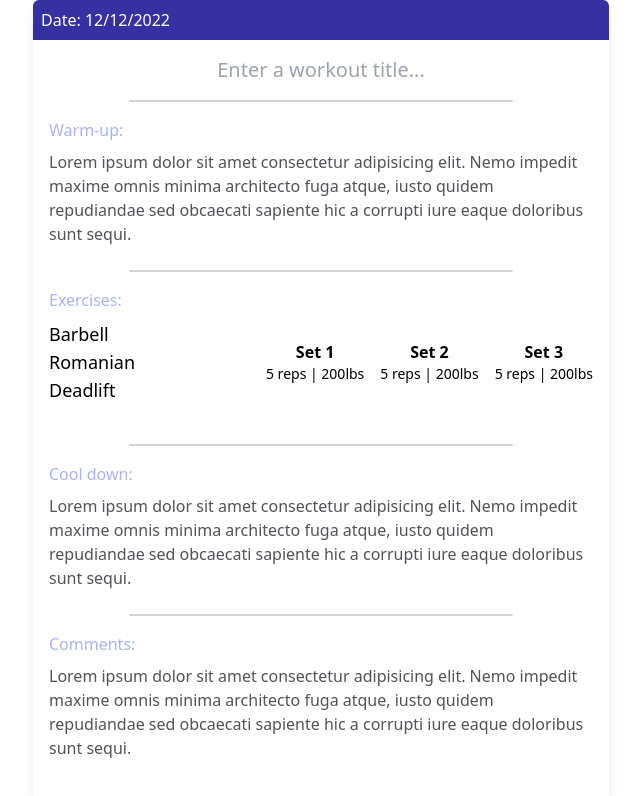
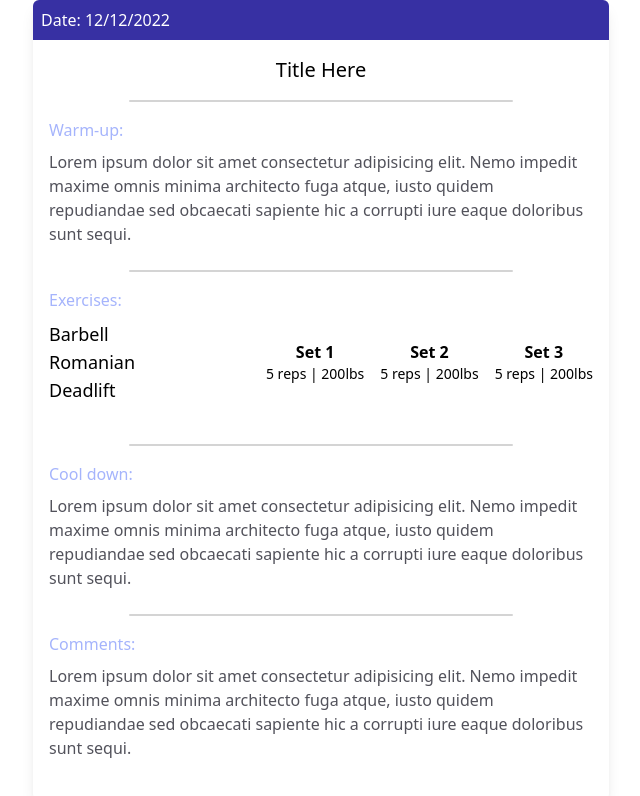
Before and after one commit to cmdcjones/clientfocusv2, a React (Vite) app in the folder client/: page / in a window 1280 px wide. Shown: the top 796 px of the page, without its empty margins (319-959 px from the left). Built offline with nearby package versions, Linux system fonts and the light colour scheme.

Commit message:
refactor to components

```diff
--- a/client/src/App.jsx
+++ b/client/src/App.jsx
@@ -1,5 +1,5 @@
 import "./App.css";
-import { WorkoutTitle } from "./components/WorkoutTitle";
+import { WorkoutContainer } from "./components/WorkoutContainer";
 
 export default function App() {
   const exercises = [
@@ -22,66 +22,5 @@ export default function App() {
     },
   ];
 
-  return (
-    <div className="max-w-sm max-h-lg min-h-screen mx-auto bg-white rounded-md shadow-lg md:max-w-xl">
-      <div className="max-w-sm mx-auto bg-indigo-800 p-2 rounded-t-md md:max-w-xl">
-        <p className="text-md font-medium text-white">Date: 12/12/2022</p>
-      </div>
-      <WorkoutTitle />
-      <div className="divider"></div>
-      <div className="min-h-300 p-4">
-        <p className="text-indigo-300 font-medium text-md mb-2">Warm-up:</p>
-        <p className="text-zinc-600 font-medium text-md">
-          Lorem ipsum dolor sit amet consectetur adipisicing elit. Nemo impedit
-          maxime omnis minima architecto fuga atque, iusto quidem repudiandae
-          sed obcaecati sapiente hic a corrupti iure eaque doloribus sunt sequi.
-        </p>
-      </div>
-      <div className="divider"></div>
-      <div className="min-h-300 p-4">
-        <p className="text-indigo-300 font-medium text-md mb-2">Exercises:</p>
-        <div className="flex min-w-64 gap-4 justify-center flex-wrap mb-4 md:justify-start">
-          {/* TODO: add keys to createWorkout!*/}
-          {exercises.map((exercise) => (
-            <div className="w-full md:flex  md:place-content-between">
-              <h1 className="font-medium text-lg text-center md:max-w-36 md:text-start">
-                {exercise.name}
-              </h1>
-              <div className="flex flex-col items-center gap-2 md:flex-row md:gap-4 md:flex-end md:min-w-[325px]">
-                {exercise.sets.map((set, setNumber) => (
-                  <div className="flex flex-col items-center">
-                    <p className="font-bold">Set {setNumber + 1}</p>
-                    <div>
-                      <p className="text-sm">
-                        {set.reps} reps | {set.weight}lbs
-                      </p>
-                    </div>
-                  </div>
-                ))}
-              </div>
-              <div className="divider mt-4 md:hidden"></div>
-            </div>
-          ))}
-        </div>
-      </div>
-      <div className="md:divider"></div>
-      <div className="min-h-300 p-4">
-        <p className="text-indigo-300 font-medium text-md mb-2">Cool down:</p>
-        <p className="text-zinc-600 font-medium text-md">
-          Lorem ipsum dolor sit amet consectetur adipisicing elit. Nemo impedit
-          maxime omnis minima architecto fuga atque, iusto quidem repudiandae
-          sed obcaecati sapiente hic a corrupti iure eaque doloribus sunt sequi.
-        </p>
-      </div>
-      <div className="divider"></div>
-      <div className="min-h-300 p-4">
-        <p className="text-indigo-300 font-medium text-md mb-2">Comments:</p>
-        <p className="text-zinc-600 font-medium text-md">
-          Lorem ipsum dolor sit amet consectetur adipisicing elit. Nemo impedit
-          maxime omnis minima architecto fuga atque, iusto quidem repudiandae
-          sed obcaecati sapiente hic a corrupti iure eaque doloribus sunt sequi.
-        </p>
-      </div>
-    </div>
-  );
+  return <WorkoutContainer exercises={exercises} />;
 }
--- /dev/null
+++ b/client/src/components/ExerciseInfo.jsx
@@ -0,0 +1,22 @@
+export function ExerciseInfo({ exercise }) {
+  return (
+    <div className="w-full md:flex  md:place-content-between">
+      <h1 className="font-medium text-lg text-center md:max-w-36 md:text-start">
+        {exercise.name}
+      </h1>
+      <div className="flex flex-col items-center gap-2 md:flex-row md:gap-4 md:flex-end md:min-w-[325px]">
+        {exercise.sets.map((set, setNumber) => (
+          <div key={exercise.sets.set} className="flex flex-col items-center">
+            <p className="font-bold">Set {setNumber + 1}</p>
+            <div>
+              <p className="text-sm">
+                {set.reps} reps | {set.weight}lbs
+              </p>
+            </div>
+          </div>
+        ))}
+      </div>
+      <div className="divider mt-4 md:hidden"></div>
+    </div>
+  );
+}
--- /dev/null
+++ b/client/src/components/WorkoutContainer.jsx
@@ -0,0 +1,50 @@
+import { WorkoutTitle } from "./WorkoutTitle";
+import { ExerciseInfo } from "./ExerciseInfo";
+
+export function WorkoutContainer({ exercises }) {
+  return (
+    <div className="max-w-sm max-h-lg min-h-screen mx-auto bg-white rounded-md shadow-lg md:max-w-xl">
+      <div className="max-w-sm mx-auto bg-indigo-800 p-2 rounded-t-md md:max-w-xl">
+        <p className="text-md font-medium text-white">Date: 12/12/2022</p>
+      </div>
+      <WorkoutTitle />
+      <div className="divider"></div>
+      <div className="min-h-300 p-4">
+        <p className="text-indigo-300 font-medium text-md mb-2">Warm-up:</p>
+        <p className="text-zinc-600 font-medium text-md">
+          Lorem ipsum dolor sit amet consectetur adipisicing elit. Nemo impedit
+          maxime omnis minima architecto fuga atque, iusto quidem repudiandae
+          sed obcaecati sapiente hic a corrupti iure eaque doloribus sunt sequi.
+        </p>
+      </div>
+      <div className="divider"></div>
+      <div className="min-h-300 p-4">
+        <p className="text-indigo-300 font-medium text-md mb-2">Exercises:</p>
+        <div className="flex min-w-64 gap-4 justify-center flex-wrap mb-4 md:justify-start">
+          {/* TODO: add keys to createWorkout!*/}
+          {exercises.map((exercise) => (
+            <ExerciseInfo key={exercise.name} exercise={exercise} />
+          ))}
+        </div>
+      </div>
+      <div className="md:divider"></div>
+      <div className="min-h-300 p-4">
+        <p className="text-indigo-300 font-medium text-md mb-2">Cool down:</p>
+        <p className="text-zinc-600 font-medium text-md">
+          Lorem ipsum dolor sit amet consectetur adipisicing elit. Nemo impedit
+          maxime omnis minima architecto fuga atque, iusto quidem repudiandae
+          sed obcaecati sapiente hic a corrupti iure eaque doloribus sunt sequi.
+        </p>
+      </div>
+      <div className="divider"></div>
+      <div className="min-h-300 p-4">
+        <p className="text-indigo-300 font-medium text-md mb-2">Comments:</p>
+        <p className="text-zinc-600 font-medium text-md">
+          Lorem ipsum dolor sit amet consectetur adipisicing elit. Nemo impedit
+          maxime omnis minima architecto fuga atque, iusto quidem repudiandae
+          sed obcaecati sapiente hic a corrupti iure eaque doloribus sunt sequi.
+        </p>
+      </div>
+    </div>
+  );
+}
--- a/client/src/components/WorkoutTitle.jsx
+++ b/client/src/components/WorkoutTitle.jsx
@@ -1,32 +1,7 @@
-import { useState } from "react";
-
 export function WorkoutTitle() {
-  const [title, setTitle] = useState("");
-  const [status, setStatus] = useState("saved");
-
   return (
     <div className="min-h-10 p-2 flex justify-center">
-      {status == "saved" && title.length > 0 ? (
-        <p
-          className="text-black font-medium text-xl mt-2"
-          onClick={() => {
-            setStatus("editing");
-            setTitle("");
-          }}
-        >
-          {title}
-        </p>
-      ) : (
-        <input
-          type="text"
-          className="text-black font-medium text-xl text-center mt-2"
-          value={title}
-          placeholder="Enter a workout title..."
-          onFocus={() => setStatus("editing")}
-          onBlur={() => setStatus("saved")}
-          onChange={(e) => setTitle(e.target.value)}
-        />
-      )}
+      <p className="text-black font-medium text-xl mt-2">Title Here</p>
     </div>
   );
 }
```
